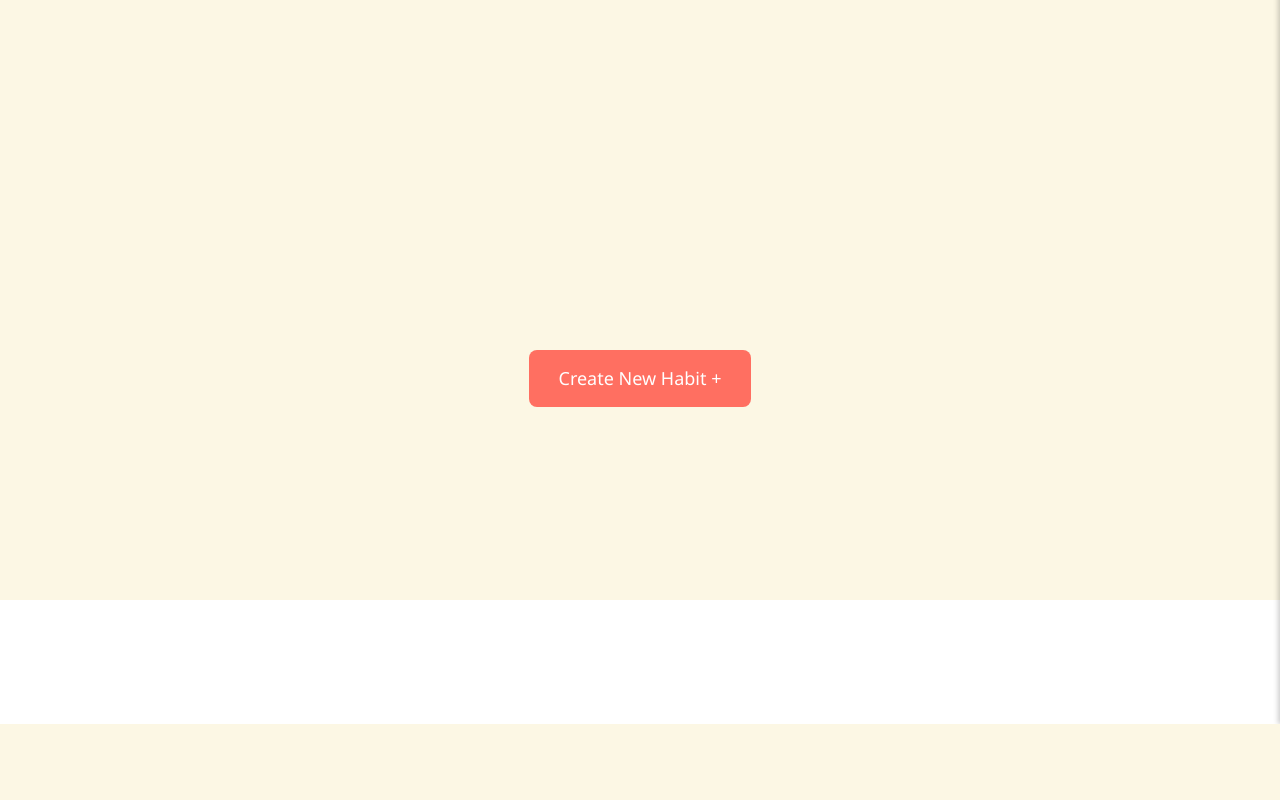
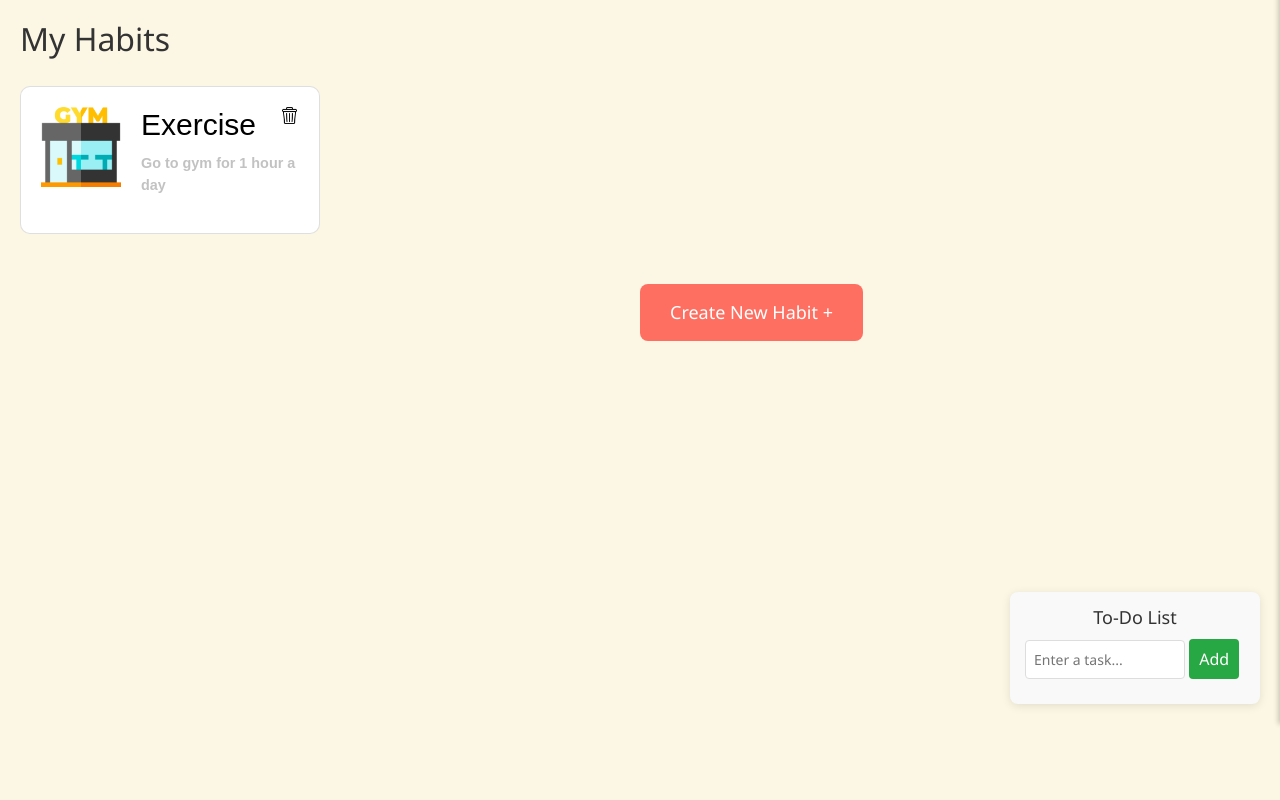
Before and after one commit to dhyan-s/habit-tracker-idp, a Flask app: page / in a window 1280 px wide. Shown: the part 76-876 px from the top of the page. Before the commit the page ends 800 px from the top, so only its background shows below. Run offline with Flask 3, Linux system fonts and the light colour scheme; the visitor is signed in with stand-in values (Sample User, id 1); data that the repository does not hold is empty; some libraries are stand-ins or nearby versions; some web fonts are replaced.

Commit message:
Fixed the bug of the habit button going below the page, added a todolist page

```diff
--- a/website/static/homepage.js
+++ b/website/static/homepage.js
@@ -116,5 +116,29 @@ function displayAllHabits() {
     })
 }
 
+document.getElementById('addTaskButton').addEventListener('click', function() {
+    const taskInput = document.getElementById('taskInput');
+    const taskText = taskInput.value.trim();
+
+    if (taskText !== '') {
+        const taskList = document.getElementById('taskList');
+
+        const li = document.createElement('li');
+        li.className = 'task-item';
+
+        const checkbox = document.createElement('input');
+        checkbox.type = 'checkbox';
+        checkbox.addEventListener('change', function() {
+            li.classList.toggle('completed');
+        });
+
+        li.appendChild(checkbox);
+        li.appendChild(document.createTextNode(taskText));
+        taskList.appendChild(li);
+
+        taskInput.value = '';
+    }
+});
+
 
 document.addEventListener('DOMContentLoaded', displayAllHabits);
--- a/website/static/styles/homepage.css
+++ b/website/static/styles/homepage.css
@@ -1,6 +1,6 @@
 main {
     background-color: #fcf7e4;
-    height: 600px;
+    height: 800px;
 }
 
 body {
@@ -68,8 +68,8 @@ header ul {
     padding: 15px 30px;
     cursor: pointer;
     transition: all 0.3s ease;
-    position: relative;
-    margin-top: 280px;
+    position: absolute;
+
 }
 
 .button:active {
@@ -168,7 +168,6 @@ header ul {
 }
 
 .habit-details {
-    margin-top: 20px;
     background-color: linear-gradient(to right, #5f22df 0%, #5f22df 100%);
     padding: 15px;
     border-radius: 10px;
@@ -182,11 +181,76 @@ header ul {
     transition: max-height 0.5s ease-in;
 }
 
+.todo-container {
+    position: fixed;
+    bottom: 20px;
+    right: 20px;
+    width: 250px;
+    padding: 15px;
+    background-color: #f9f9f9;
+    box-shadow: 0 2px 10px rgba(0, 0, 0, 0.1);
+    border-radius: 8px;
+}
+
+.todo-container h3 {
+    margin: 0 0 10px;
+    font-size: 18px;
+    text-align: center;
+}
+
+#taskInput {
+    width: calc(100% - 60px);
+    padding: 8px;
+    border: 1px solid #ddd;
+    border-radius: 4px;
+    font-size: 14px;
+    margin-bottom: 10px;
+}
+
+#addTaskButton {
+    width: 50px;
+    padding: 8px;
+    background-color: #28a745;
+    color: white;
+    border: none;
+    border-radius: 4px;
+    cursor: pointer;
+}
+
+#addTaskButton:hover {
+    background-color: #218838;
+}
+
+#taskList {
+    list-style-type: none;
+    padding: 0;
+    margin: 0;
+}
+
+.task-item {
+    display: flex;
+    align-items: center;
+    padding: 5px 0;
+}
+
+.task-item input[type="checkbox"] {
+    margin-right: 10px;
+}
+
+.task-item.completed {
+    text-decoration: line-through;
+    color: gray;
+}
+
 .habit-count-label {
     text-align: center;
     font-size: 1.1em;
     font-weight: bold;
     color: black;
+}
+
+.headingMyHabits{
+    width: 100%;
 }
 
 #calendar {
@@ -206,7 +270,6 @@ header ul {
 }
 
 .habit-info {
-    margin-top: 15px;
     background-color: #ffffff;
     padding: 10px;
     border-radius: 10px;
@@ -214,7 +277,6 @@ header ul {
 }
 
 .habit-info p {
-    margin: 5px 0;
     color: #00796b;
 }
 
@@ -258,12 +320,21 @@ header ul {
 .habit-details.open {
     max-height: 500px;
     transition: max-height 1s ease-in;
+
+}
+
+.bin{
+    height: 17px;
+    width: 17px;
+    position: absolute;
+    margin-left: 240px;
 }
 
 .habit-count-label {
     text-align: center;
     font-size: 1.1em;
     font-weight: bold;
+    display: inline;
 }
 
 #calendar {
@@ -476,6 +547,5 @@ header ul {
     margin-top: 10px;
     font-size: 0.9em;
     color: #c2c2c2;
-
     margin-left: 100px;
 }
--- a/website/templates/homepage.html
+++ b/website/templates/homepage.html
@@ -65,7 +65,9 @@
 
 
         <div id="content">
-            <div class="card" style="display: none;">
+            <h2 class="headingMyHabits">My Habits</h2>
+            <div class="card">
+                <img src="../static/images/bin.png" class="bin" alt="">
                 <img src="../static/images/gym.png" class="habitTrackerImage" title="gym icons">
                 <h3 class="habit-title">Exercise</h3>
                 <p class="habit-notes">Go to gym for 1 hour a day</p>
@@ -141,6 +143,13 @@
             </form>
         </div>
 
+        <div class="todo-container">
+            <h3>To-Do List</h3>
+            <input type="text" id="taskInput" placeholder="Enter a task...">
+            <button id="addTaskButton">Add</button>
+            <ul id="taskList"></ul>
+        </div>
+
         <section class="button-section">
             <button id="create-habit-btn" class="button">
                 Create New Habit +
```
Also changed, not shown: website/static/images/bin.png (added).
